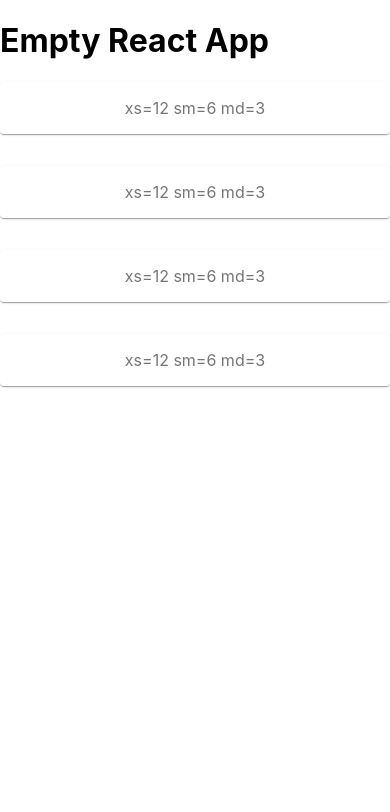
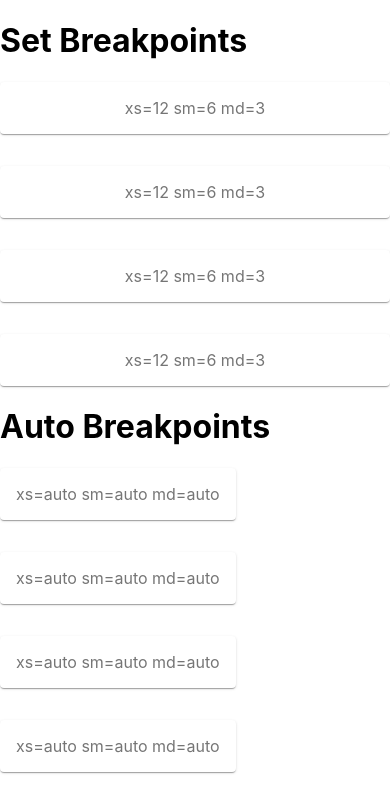
Before and after one commit to maxgdev/mui-sandbox, a React (Create React App) app: page / in a window 390 px wide. Shown: the top 812 px of the page. Built offline with nearby package versions, Linux system fonts and the light colour scheme.

Commit message:
Added BreakpointsAuto.js

```diff
--- a/src/App.js
+++ b/src/App.js
@@ -1,11 +1,13 @@
 import React from 'react';
 import Breakpoints from './GridExamples/Breakpoints';
-
+import BreakpointsAuto from './GridExamples/BreakpointsAuto';
 function App() {
   return (
     <div className="App">
-      <h1>Empty React App</h1>
+      <h1>Set Breakpoints</h1>
       <Breakpoints />
+      <h1>Auto Breakpoints</h1>
+      <BreakpointsAuto />
     </div>
   );
 }
--- a/src/GridExamples/Breakpoints.js
+++ b/src/GridExamples/Breakpoints.js
@@ -17,16 +17,16 @@ const styles = theme => ({
   const Breakpoints = withStyles(styles)(({ classes }) => (
     <div className={classes.root}>
       <Grid container spacing={4}>
-        <Grid item xs={12} sm={6} md={3}>
+        <Grid item xs={12} sm={9} md={3}>
           <Paper className={classes.paper}>xs=12 sm=6 md=3</Paper>
         </Grid>
-        <Grid item xs={12} sm={6} md={3}>
+        <Grid item xs={12} sm={9} md={3}>
           <Paper className={classes.paper}>xs=12 sm=6 md=3</Paper>
         </Grid>
-        <Grid item xs={12} sm={6} md={3}>
+        <Grid item xs={12} sm={9} md={3}>
           <Paper className={classes.paper}>xs=12 sm=6 md=3</Paper>
         </Grid>
-        <Grid item xs={12} sm={6} md={3}>
+        <Grid item xs={12} sm={9} md={3}>
           <Paper className={classes.paper}>xs=12 sm=6 md=3</Paper>
         </Grid>
       </Grid>
--- /dev/null
+++ b/src/GridExamples/BreakpointsAuto.js
@@ -0,0 +1,36 @@
+import React from 'react';
+import { withStyles } from '@material-ui/core';
+import Paper from '@material-ui/core/Paper';
+import Grid from '@material-ui/core/Grid';
+
+const styles = theme => ({
+    root: {
+      flexGrow: 1
+    },
+    paper: {
+      padding: theme.spacing(2),
+      textAlign: 'center',
+      color: theme.palette.text.secondary
+    }
+  });
+
+  const BreakpointsAuto = withStyles(styles)(({ classes }) => (
+    <div className={classes.root}>
+      <Grid container spacing={4}>
+        <Grid item xs="auto" sm="auto" md="auto">
+          <Paper className={classes.paper}> xs=auto sm=auto md=auto </Paper>
+        </Grid>
+        <Grid item xs="auto" sm="auto" md="auto">
+          <Paper className={classes.paper}> xs=auto sm=auto md=auto </Paper>
+        </Grid>
+        <Grid item xs="auto" sm="auto" md="auto">
+          <Paper className={classes.paper}>xs=auto sm=auto md=auto</Paper>
+        </Grid>
+        <Grid item xs="auto" sm="auto" md="auto">
+          <Paper className={classes.paper}>xs=auto sm=auto md=auto</Paper>
+        </Grid>
+      </Grid>
+    </div>
+  ));
+
+  export default BreakpointsAuto;
```
